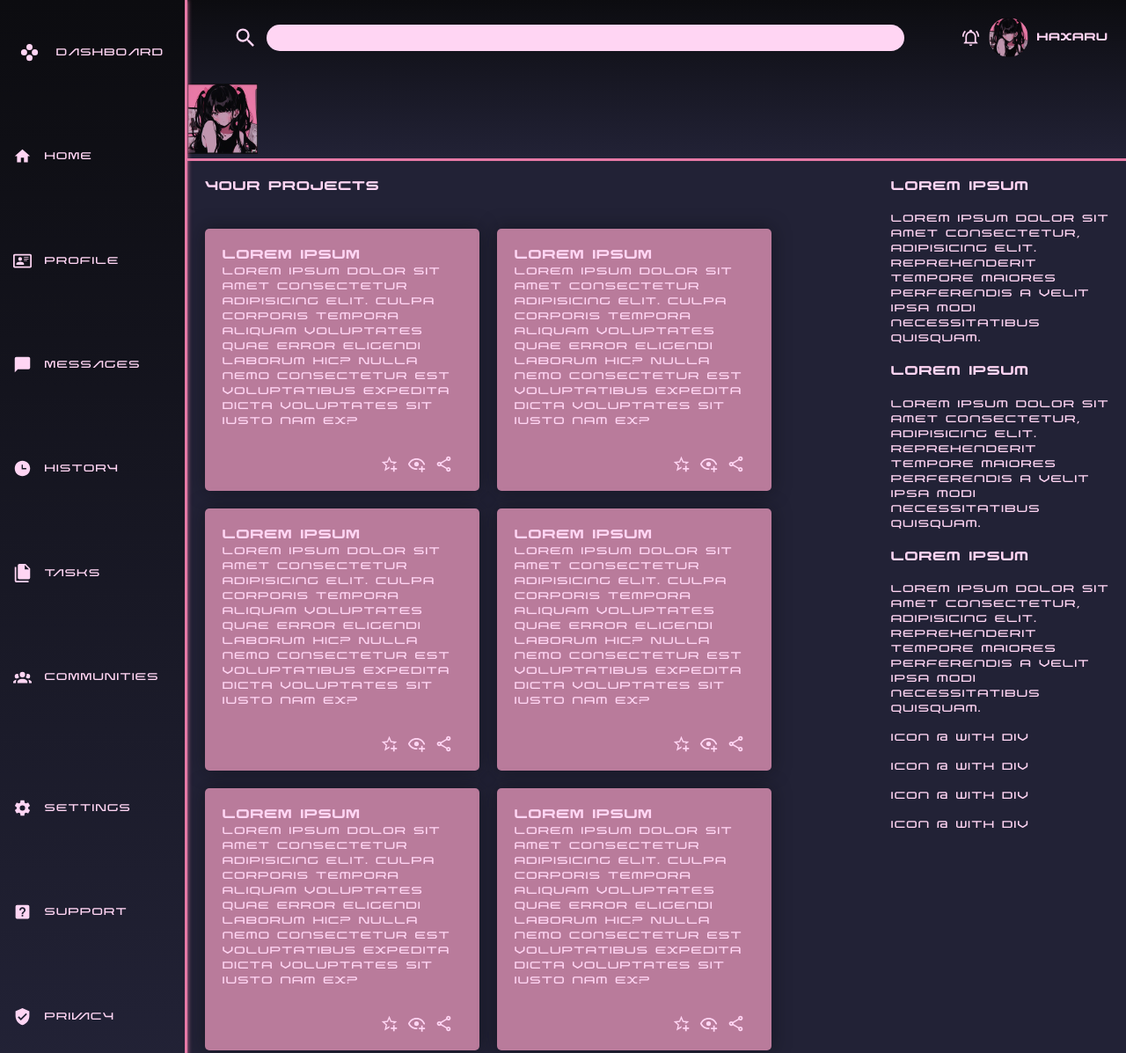
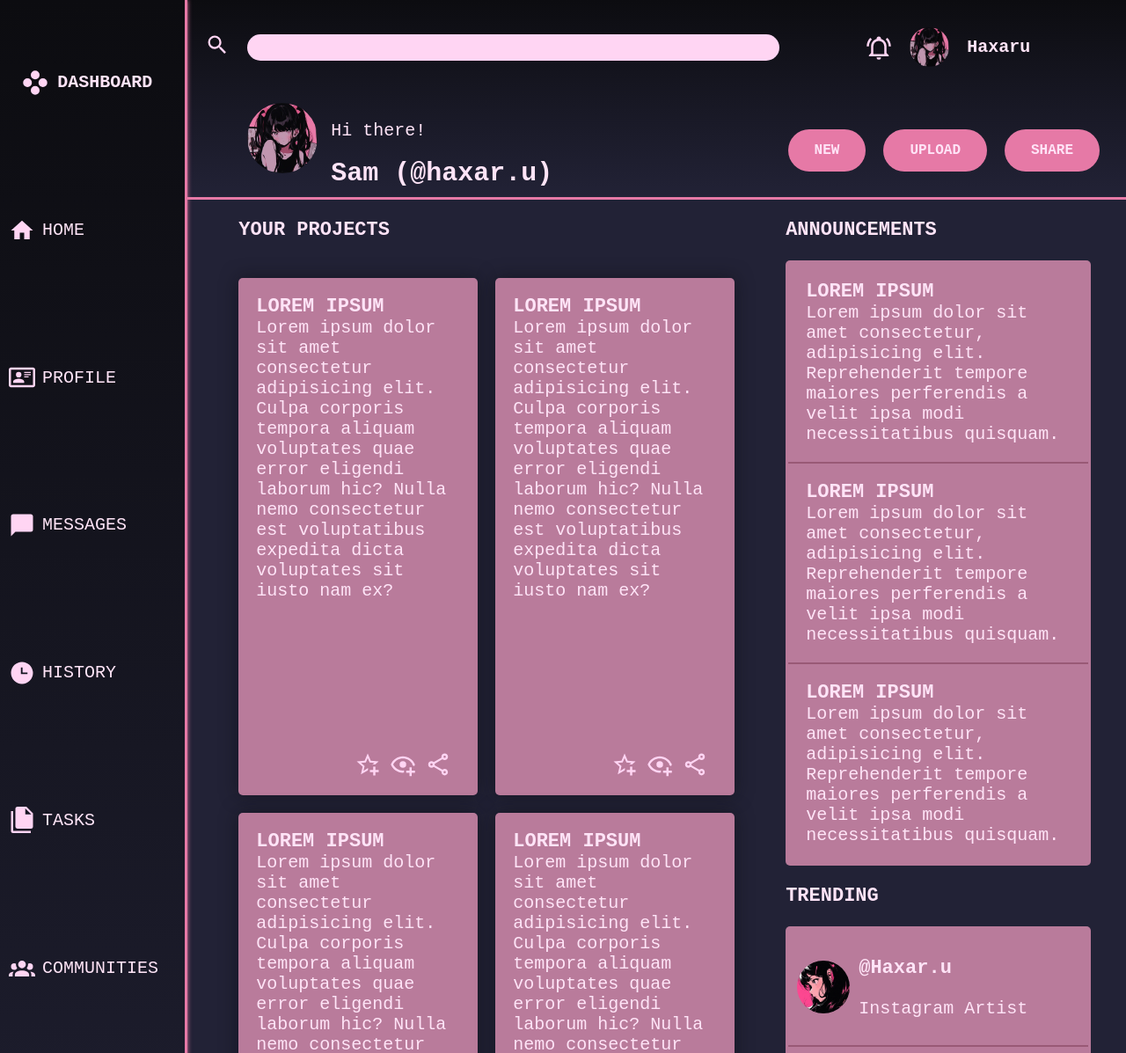
Before and after one commit to Haxaru/admin-dashboard, a plain HTML site: page index.html in a window 1280 px wide. Shown: the top 1197 px of the page at 88% size. Drawn offline with Linux system fonts and the light colour scheme.

Commit message:
Finish admin dashboard without animations or interactions

```diff
--- a/index.html
+++ b/index.html
@@ -35,8 +35,18 @@
         </div>
         <div class="bottom-nav">
           <img src="./misc/icon.jpg" alt="anime girl" />
+          <div>
+            <p>Hi there!</p>
+            <p>Sam (@haxar.u)</p>
           </div>
         </div>
+        <div class="btn-pack">
+          <div class="nav-btn">NEW</div>
+          <div class="nav-btn">UPLOAD</div>
+          <div class="nav-btn">SHARE</div>
+        </div>
+      </div>
+
       <div class="sidebar">
         <div class="sidebar-item">
           <svg xmlns="http://www.w3.org/2000/svg" viewBox="0 0 24 24">
@@ -143,6 +153,7 @@
         <div class="projects">
           <h3>YOUR PROJECTS</h3>
           <div class="project-card">
+            <div>
               <h3>Lorem Ipsum</h3>
               <p>
                 Lorem ipsum dolor sit amet consectetur adipisicing elit. Culpa
@@ -150,6 +161,7 @@
                 hic? Nulla nemo consectetur est voluptatibus expedita dicta
                 voluptates sit iusto nam ex?
               </p>
+            </div>
             <div class="icons">
               <svg xmlns="http://www.w3.org/2000/svg" viewBox="0 0 24 24">
                 <title>star-plus-outline</title>
@@ -175,6 +187,7 @@
             </div>
           </div>
           <div class="project-card">
+            <div>
               <h3>Lorem Ipsum</h3>
               <p>
                 Lorem ipsum dolor sit amet consectetur adipisicing elit. Culpa
@@ -182,6 +195,7 @@
                 hic? Nulla nemo consectetur est voluptatibus expedita dicta
                 voluptates sit iusto nam ex?
               </p>
+            </div>
             <div class="icons">
               <svg xmlns="http://www.w3.org/2000/svg" viewBox="0 0 24 24">
                 <title>star-plus-outline</title>
@@ -207,6 +221,7 @@
             </div>
           </div>
           <div class="project-card">
+            <div>
               <h3>Lorem Ipsum</h3>
               <p>
                 Lorem ipsum dolor sit amet consectetur adipisicing elit. Culpa
@@ -214,6 +229,7 @@
                 hic? Nulla nemo consectetur est voluptatibus expedita dicta
                 voluptates sit iusto nam ex?
               </p>
+            </div>
             <div class="icons">
               <svg xmlns="http://www.w3.org/2000/svg" viewBox="0 0 24 24">
                 <title>star-plus-outline</title>
@@ -239,6 +255,7 @@
             </div>
           </div>
           <div class="project-card">
+            <div>
               <h3>Lorem Ipsum</h3>
               <p>
                 Lorem ipsum dolor sit amet consectetur adipisicing elit. Culpa
@@ -246,6 +263,7 @@
                 hic? Nulla nemo consectetur est voluptatibus expedita dicta
                 voluptates sit iusto nam ex?
               </p>
+            </div>
             <div class="icons">
               <svg xmlns="http://www.w3.org/2000/svg" viewBox="0 0 24 24">
                 <title>star-plus-outline</title>
@@ -271,6 +289,7 @@
             </div>
           </div>
           <div class="project-card">
+            <div>
               <h3>Lorem Ipsum</h3>
               <p>
                 Lorem ipsum dolor sit amet consectetur adipisicing elit. Culpa
@@ -278,6 +297,7 @@
                 hic? Nulla nemo consectetur est voluptatibus expedita dicta
                 voluptates sit iusto nam ex?
               </p>
+            </div>
             <div class="icons">
               <svg xmlns="http://www.w3.org/2000/svg" viewBox="0 0 24 24">
                 <title>star-plus-outline</title>
@@ -303,6 +323,7 @@
             </div>
           </div>
           <div class="project-card">
+            <div>
               <h3>Lorem Ipsum</h3>
               <p>
                 Lorem ipsum dolor sit amet consectetur adipisicing elit. Culpa
@@ -310,6 +331,7 @@
                 hic? Nulla nemo consectetur est voluptatibus expedita dicta
                 voluptates sit iusto nam ex?
               </p>
+            </div>
             <div class="icons">
               <svg xmlns="http://www.w3.org/2000/svg" viewBox="0 0 24 24">
                 <title>star-plus-outline</title>
@@ -336,14 +358,17 @@
           </div>
         </div>
         <div class="project-side">
+          <h3>ANNOUNCEMENTS</h3>
           <div class="announcements">
             <div class="announcements-piece">
+              <div>
                 <h3>lorem ipsum</h3>
                 <p>
                   Lorem ipsum dolor sit amet consectetur, adipisicing elit.
                   Reprehenderit tempore maiores perferendis a velit ipsa modi
                   necessitatibus quisquam.
                 </p>
+              </div>
             </div>
             <div class="announcements-piece">
               <h3>lorem ipsum</h3>
@@ -362,18 +387,35 @@
               </p>
             </div>
           </div>
+          <h3>TRENDING</h3>
           <div class="trending">
             <div class="trending-user">
-              <p>icon @ with div</p>
+              <img src="./misc/user-1.jpg" alt="pink themed anime icon" />
+              <div>
+                <p class="name">@Haxar.u</p>
+                <p>Instagram Artist</p>
+              </div>
             </div>
             <div class="trending-user">
-              <p>icon @ with div</p>
+              <img src="./misc/user-2.jpg" alt="pink themed anime icon" />
+              <div>
+                <p class="name">@pxcanon</p>
+                <p>Photographer Hobbiest</p>
+              </div>
             </div>
             <div class="trending-user">
-              <p>icon @ with div</p>
+              <img src="./misc/user-3.jpg" alt="pink themed anime icon" />
+              <div>
+                <p class="name">@refurbished_george</p>
+                <p>Cat On Instagram</p>
+              </div>
             </div>
             <div class="trending-user">
-              <p>icon @ with div</p>
+              <img src="./misc/user-4.jpg" alt="pink themed anime icon" />
+              <div>
+                <p class="name">@ingridcomics</p>
+                <p>Webtoon Creator</p>
+              </div>
             </div>
           </div>
         </div>
--- a/style.css
+++ b/style.css
@@ -1,168 +1,236 @@
-@font-face {
-  font-family: "nebula";
-  src: url("./misc/nebula-regular-webfont.woff2") format("woff2"),
-    url("./misc/nebula-regular-webfont.woff") format("woff");
-  font-weight: normal;
-  font-style: normal;
+html,
+body {
+  background-color: #222236;
+  color: #ffe4f7;
+  font-family: "Courier New", Courier, monospace;
+  margin: 0;
+  padding: 0;
 }
 
-html,
-body {
-  font-family: system-ui, -apple-system, BlinkMacSystemFont, "Segoe UI", Roboto,
-    Oxygen, Ubuntu, Cantarell, "Open Sans", "Helvetica Neue", sans-serif;
-  margin: 0;
-  padding: 0;
-  background-color: rgb(34, 34, 54);
-  color: rgb(255, 213, 243);
-  font-family: nebula;
+p {
+  font-size: 1.25rem;
+}
+
+h3 {
+  font-size: 1.375rem;
+  font-weight: 700;
+  text-transform: uppercase;
 }
 
 .container {
   display: grid;
-  height: 100vh;
   grid-template-columns: 1fr 5fr;
   grid-template-rows: auto 1fr;
 }
 
 .sidebar {
+  background: linear-gradient(#0c0c10, rgba(0, 0, 0, 0));
+  border-right: 3px solid #e679a6;
+  box-shadow: 0 0 5px #e679a6;
+  display: grid;
   grid-area: 1 / 1 / 3 / 2;
-  background: linear-gradient(rgb(12, 12, 16), rgba(0, 0, 0, 0));
-  padding: 0 15px 0 15px;
-  display: grid;
   grid-template-columns: 1fr;
-  border-right: 3px solid rgb(230, 121, 166);
-  box-shadow: 0 0 5px rgb(230, 121, 166);
+  grid-template-rows: repeat(auto-fit);
+  padding: 10px;
   z-index: 2;
 }
 
 .sidebar-item {
+  align-items: center;
   display: grid;
   grid-template-columns: 1fr 4fr;
-  align-items: center;
 }
 
 .sidebar-item p {
   text-transform: uppercase;
 }
+
 .sidebar-item:nth-child(1) {
   align-self: center;
+  font-size: 23px;
+  font-weight: 700;
+  gap: 10px;
   justify-self: center;
-  gap: 10px;
-}
-
-.sidebar-item:nth-child(8) {
-  margin-top: 30px;
 }
 
 svg {
-  height: 21px;
+  height: 30px;
 }
 
 .nav {
+  align-items: center;
+  background: linear-gradient(#0c0c10, rgba(0, 0, 0, 0));
+  border-bottom: 3px solid #e679a6;
   display: grid;
-  align-items: center;
+  gap: 10px;
+  grid-area: 1 / 2 / 2 / 3;
   grid-template-columns: auto 3fr 1fr;
   grid-template-rows: 1fr 1fr;
-  grid-area: 1 / 2 / 2 / 3;
-  gap: 10px;
-  background: linear-gradient(rgb(12, 12, 16), rgba(0, 0, 0, 0));
-  border-bottom: 3px solid rgb(230, 121, 166);
 }
 
 .search {
-  display: grid;
   grid-area: 1 / 1 / 2 / 2;
 }
 
 .search svg {
+  height: 28px;
   justify-self: end;
-  height: 28px;
+  margin-left: 10px;
+  padding: 10px;
 }
 
 .search-bar {
+  background-color: #ffd5f3;
+  border-radius: 20px;
   grid-area: 1 / 2 / 2 / 3;
   height: 30px;
   width: 100%;
-  border-radius: 20px;
-  background-color: rgb(255, 213, 243);
 }
 
 .nav-right {
-  display: grid;
-  grid-template-columns: 2fr 1fr 1fr;
   align-items: center;
-  gap: 10px;
+  display: flex;
+  gap: 20px;
+  justify-content: center;
 }
 
 .nav-right p {
+  font-weight: 700;
+  margin: 0 20px 0 0;
   text-transform: capitalize;
-  font-weight: bold;
-  margin: 0 20px 0 0;
-}
-
-.nav-right svg {
-  justify-self: end;
 }
 
 .nav-right img {
+  border-radius: 50%;
   height: 45px;
   justify-content: center;
-  border-radius: 50%;
+}
+
+.bottom-nav {
+  display: grid;
+  gap: 15px;
+  grid-area: 2 / 2 / 3 / 3;
+  grid-template-columns: auto 1fr;
+  margin-bottom: 10px;
 }
 
 .bottom-nav img {
+  border-radius: 50%;
   height: 80px;
 }
 
+.bottom-nav div > p:nth-child(2) {
+  font-size: 30px;
+  font-weight: 700;
+  margin: 0;
+}
+
+.btn-pack {
+  display: flex;
+  gap: 20px;
+  grid-area: 2 / 3 / 3 / 4;
+  justify-content: space-around;
+  margin-right: 30px;
+}
+
+.nav-btn {
+  background-color: #e679a6;
+  border-radius: 30px;
+  font-weight: 700;
+  padding: 15px 30px;
+}
+
 .projects {
+  background-color: #222236;
   display: grid;
-  padding-left: 20px;
   gap: 20px;
-  grid-template-rows: repeat(auto-fill, 1fr);
   grid-template-columns: repeat(2, minmax(20%, 40%));
-  background-color: rgb(34, 34, 54);
-  margin-bottom: 20px;
+  grid-template-rows: auto repeat(3, minmax(40%, 65%));
+  justify-content: center;
 }
 
 .projects h3 {
-  grid-area: 1 / 1 / 3 / 3;
+  grid-area: 1 / 1 / 2/ 3;
 }
 
 .project-card {
   background-color: rgba(250, 162, 198, 0.7);
   border-radius: 5px;
+  box-shadow: 0 0 20px rgba(12, 12, 16, 0.5);
+  display: flex;
+  flex-direction: column;
+  justify-content: space-between;
   padding: 20px;
-  box-shadow: 0 0 20px rgba(12, 12, 16, 0.5);
-}
-
-.project-card p,
-.project-card h3 {
-  margin: 0;
-}
-
-.project-card h3 {
-  text-transform: uppercase;
-}
-
-.project-card:hover {
-  box-shadow: 0 0 10px rgb(230, 121, 166);
-  transform: scale(1.03);
-  transition: ease-in-out 0.3s;
 }
 
 .icons {
+  display: flex;
+  gap: 10px;
+  justify-content: end;
   margin: 30px 10px 0 0;
-  display: flex;
-  justify-content: end;
-  gap: 10px;
 }
 
 .feed {
+  align-items: start;
   display: grid;
   grid-template-columns: 3fr 1fr;
   grid-template-rows: 1fr;
 }
 
 .project-side {
+  align-items: center;
+  display: grid;
   grid-area: 1 / 2 / 2 / 3;
+  grid-template-columns: 1fr;
+  margin-right: 40px;
 }
+
+.announcements,
+.trending {
+  background-color: rgba(250, 162, 198, 0.7);
+  border-radius: 5px;
+  padding: 3px;
+}
+
+.trending {
+  margin-bottom: 20px;
+}
+
+.announcements-piece {
+  display: flex;
+  flex-direction: column;
+  padding: 20px;
+}
+
+.trending-user img {
+  border-radius: 50%;
+  height: 60px;
+}
+
+.trending-user {
+  align-items: center;
+  display: grid;
+  gap: 10px;
+  grid-template-columns: auto 1fr;
+  padding: 10px;
+}
+
+.name {
+  font-size: 1.375rem;
+  font-weight: 700;
+}
+
+.project-card p,
+.project-card h3,
+.announcements-piece h3,
+.announcements-piece p {
+  margin: 0;
+}
+
+.announcements-piece:nth-child(1),
+.announcements-piece:nth-child(2),
+.trending-user:nth-child(1),
+.trending-user:nth-child(2),
+.trending-user:nth-child(3) {
+  border-bottom: 2px solid rgba(132, 68, 94, 0.6);
+}
```
Also changed, not shown: misc/home.svg (deleted), misc/nebula-regular-webfont.woff (deleted), misc/nebula-regular-webfont.woff2 (deleted), misc/profile.svg (deleted), misc/retro_computer_personal_use-webfont.woff (added), misc/retro_computer_personal_use-webfont.woff2 (added), misc/user-1.jpg (added), misc/user-2.jpg (added), misc/user-3.jpg (added), misc/user-4.jpg (added), 1 other file. Lines whose indentation alone changed are shown as unchanged.
